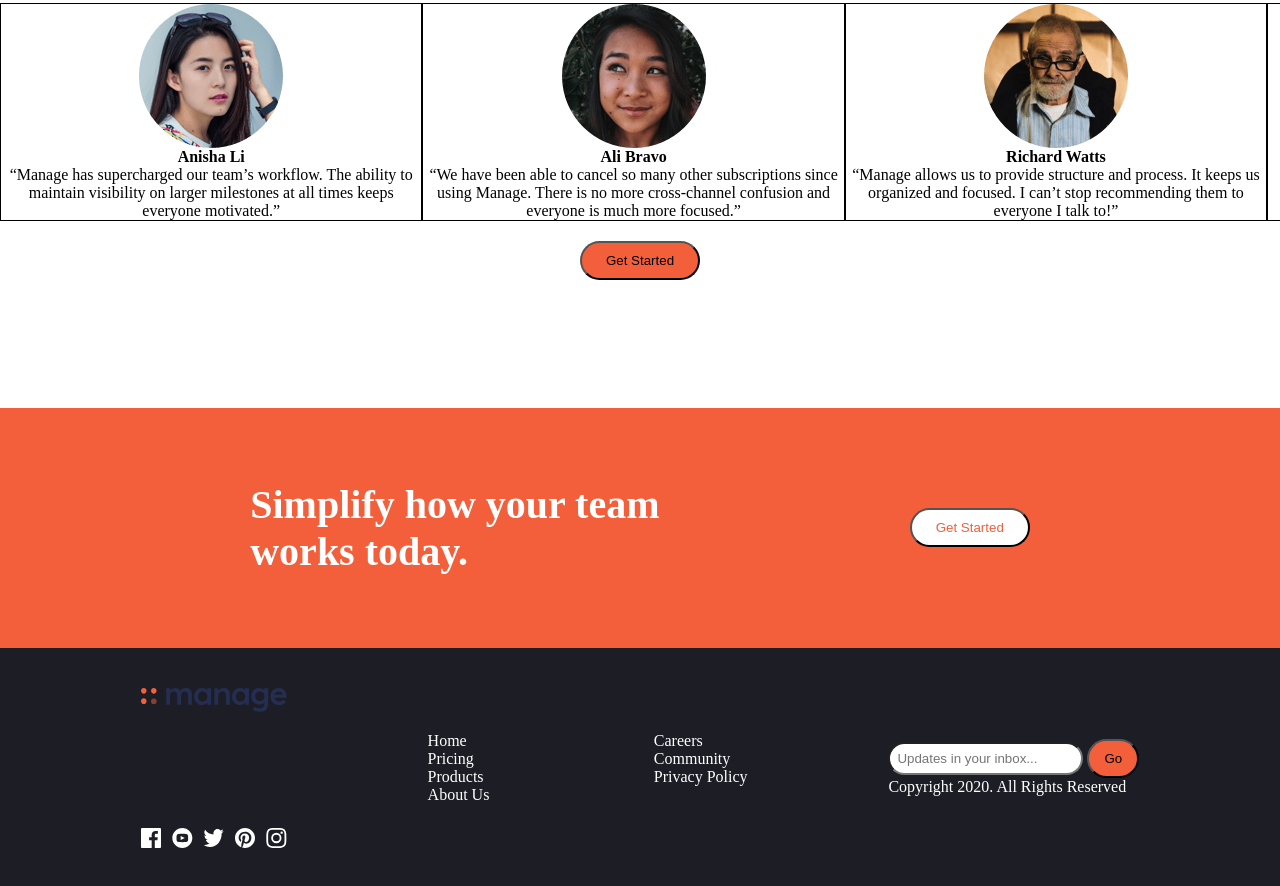
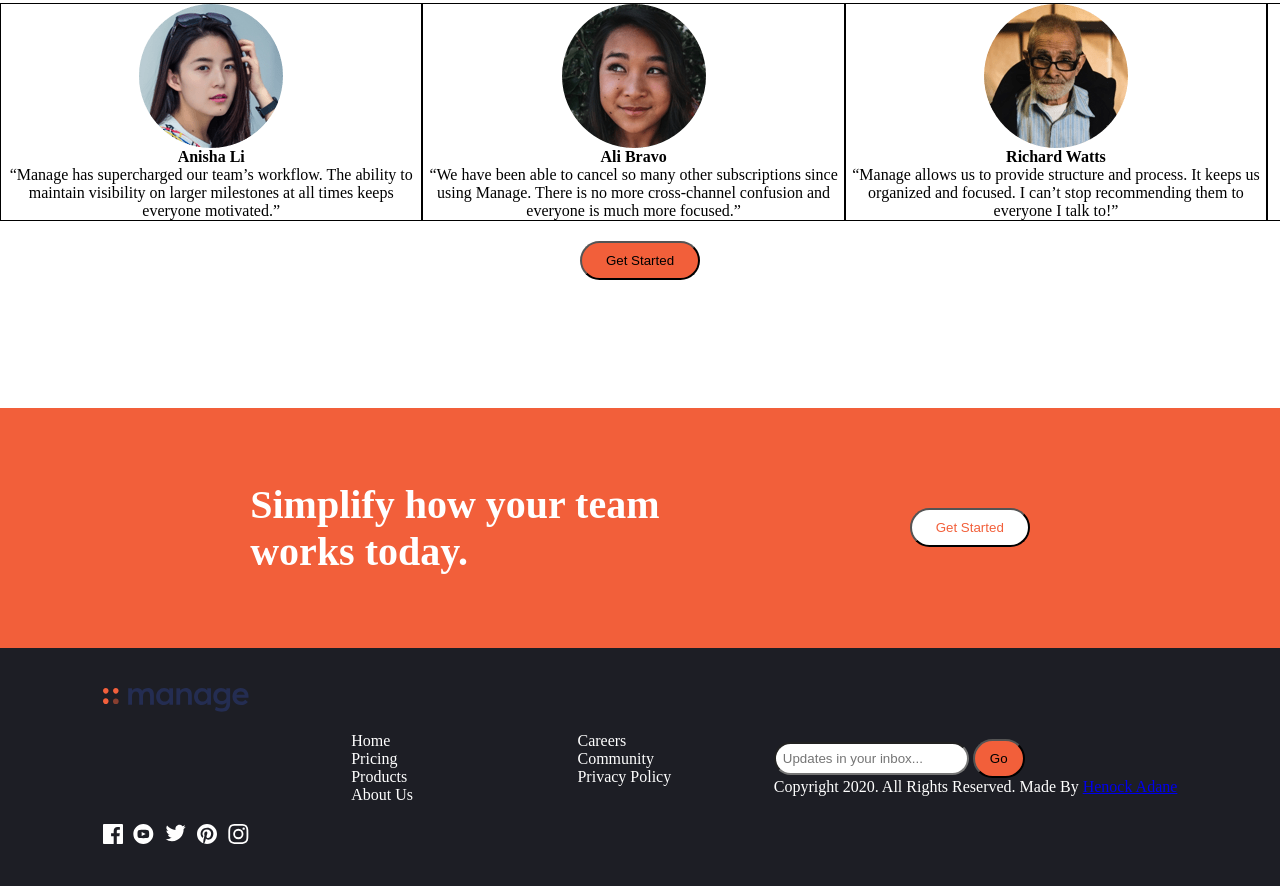
Before and after one commit to HenockAdane/Manage-landing-page, a plain HTML site: page index.html in a window 1280 px wide. Shown: the part 1117-2003 px from the top of the page. Drawn offline with nearby package versions, Linux system fonts and the light colour scheme; a web font is replaced by a local one.

Commit message:
Update index.html

```diff
--- a/index.html
+++ b/index.html
@@ -124,7 +124,7 @@
                 <p>  “Manage has supercharged our team’s workflow. The ability to maintain visibility on larger milestones at all times keeps everyone motivated.”</p>
             </div>
 
-            <div class="one reviews">
+            <div class="two reviews">
                 <img src="images/avatar-ali.png">
 
                 <h4>Ali Bravo</h4>
@@ -132,7 +132,7 @@
                 <p>“We have been able to cancel so many other subscriptions since using Manage. There is no more cross-channel confusion and everyone is much more focused.”</p>
             </div>
 
-            <div class="one reviews">
+            <div class="three reviews">
                 <img src="images/avatar-richard.png">
 
                 <h4>Richard Watts</h4>
@@ -140,13 +140,16 @@
                 <p>“Manage allows us to provide structure and process. It keeps us organized and focused. I can’t stop recommending them to everyone I talk to!”</p>
             </div>
 
-            <div class="one reviews">
+            <div class="four reviews">
                 <img src="images/avatar-shanai.png">
 
                 <h4>Shanai Gough</h4>
 
                 <p>“Their software allows us to track, manage and collaborate on our projects from anywhere. It keeps the whole team in-sync without being intrusive.”</p>
             </div>
+
+            <!-- <a href="#" class="slider-btns next">NEXT</a>
+            <a href="#" class="slider-btns back">BACK</a> -->
 
         </div>
 
@@ -169,7 +172,7 @@
     <footer>
 
         <div class="copyRight">
-            <p>Copyright 2020. All Rights Reserved Made by <a href="#" target=_blank> Henock Adane</a></p>
+            <p>Copyright 2020. All Rights Reserved Made by <a class="henock" href="https://github.com/HenockAdane" target=_blank> Henock Adane</a></p>
 
         </div>
 
@@ -178,11 +181,11 @@
             <img id="logo2" src="images/logo.svg">
 
             <div class="socials">
-                <img src="images/icon-facebook.svg">
-                <img src="images/icon-youtube.svg">
-                <img src="images/icon-twitter.svg">
-                <img src="images/icon-pinterest.svg">
-                <img src="images/icon-instagram.svg">
+                <a href="#"><img src="images/icon-facebook.svg"></a>
+                <a href="#"><img src="images/icon-youtube.svg"></a>
+                <a href="#"><img src="images/icon-twitter.svg"></a>
+                <a href="#"><img src="images/icon-pinterest.svg"></a>
+                <a href="#"><img src="images/icon-instagram.svg"></a>
             </div>
 
 
@@ -211,7 +214,7 @@
                 <button id="go">Go</button>
             </div>
 
-            <p>Copyright 2020. All Rights Reserved</p>
+            <p>Copyright 2020. All Rights Reserved. Made By <a class="henock" href="https://github.com/HenockAdane" target="_blank">Henock Adane</a></p>
 
         </div>
 
```
